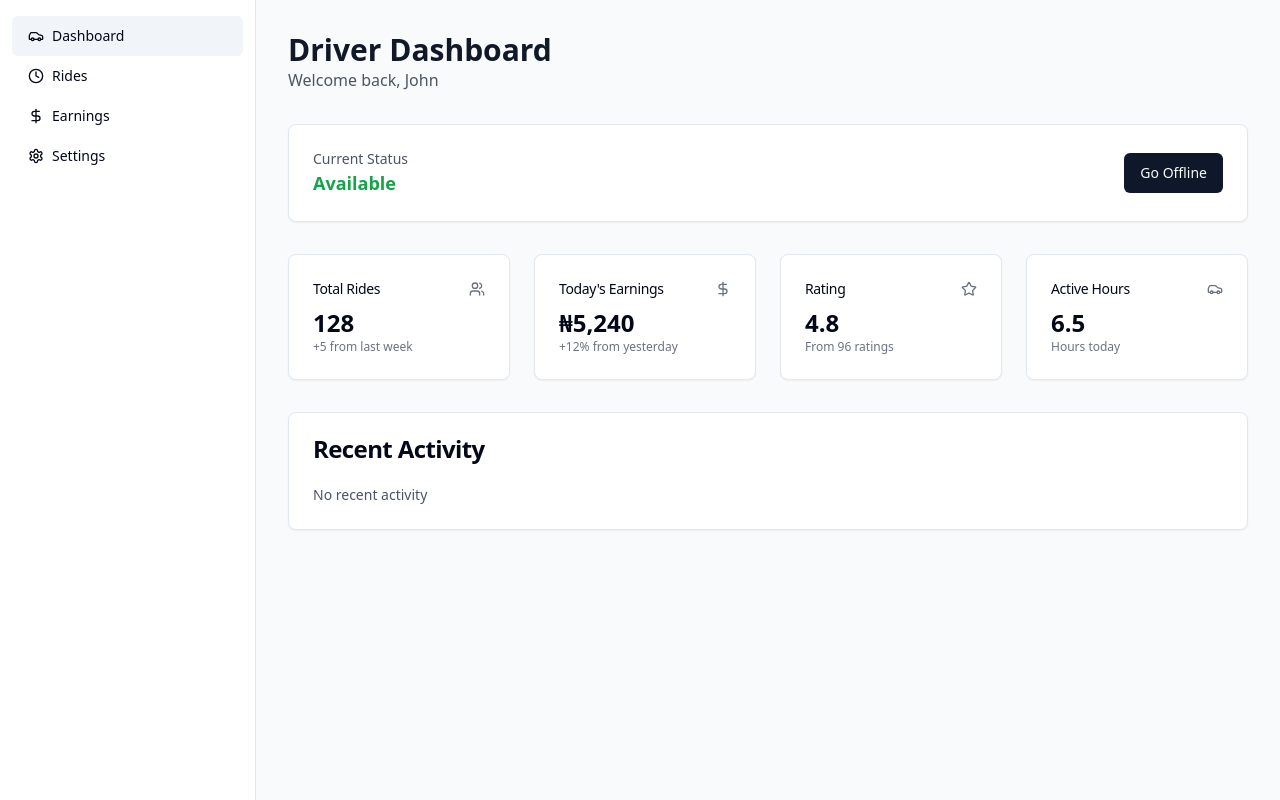
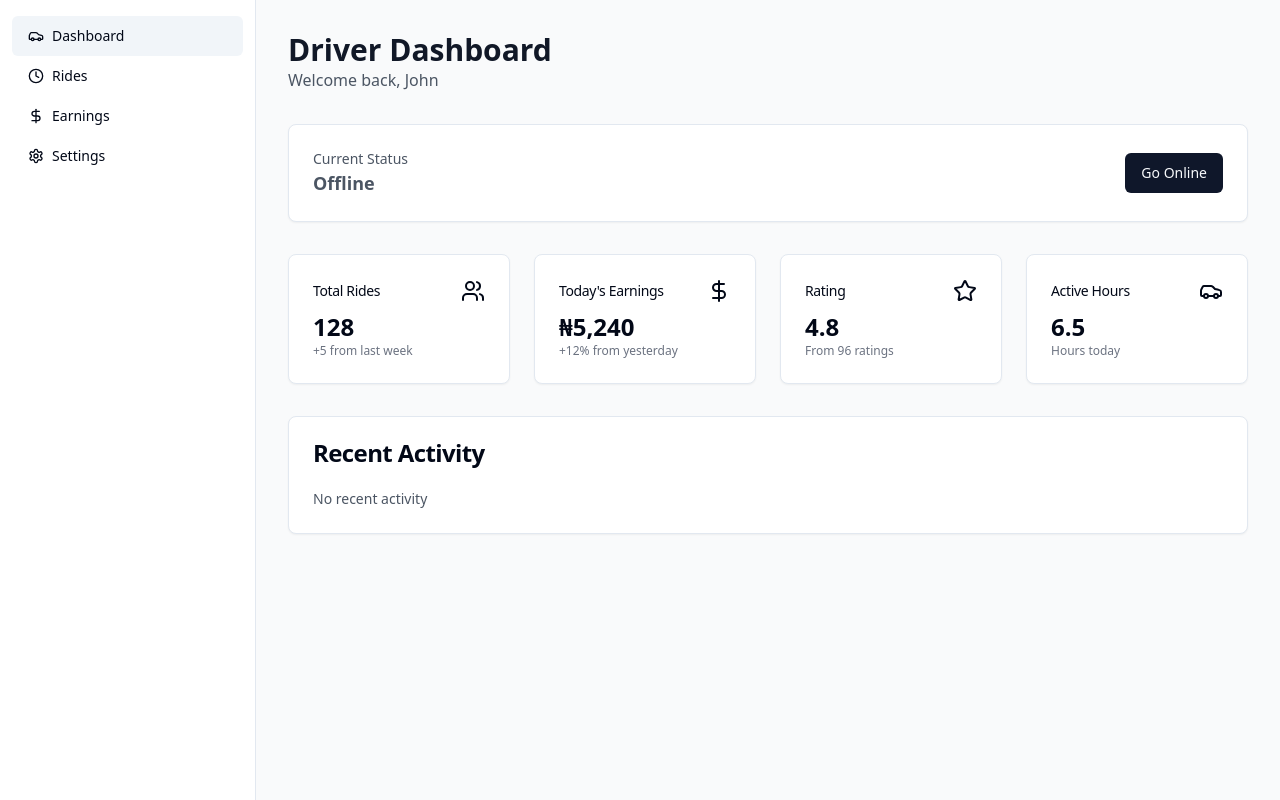
Before and after one commit to ebubechimdindu/canvas-creation-station, a React (Vite) app: page /driver/dashboard in a window 1280 px wide. Built offline with nearby package versions, Linux system fonts and the light colour scheme.

Commit message:
Implement the plan
The prompt was to implement the plan.

```diff
--- a/src/features/rides/ridesSlice.ts
+++ b/src/features/rides/ridesSlice.ts
@@ -8,6 +8,7 @@ interface RidesState {
   availableDrivers: Driver[];
   status: 'idle' | 'loading' | 'succeeded' | 'failed';
   error: string | null;
+  driverStatus: 'available' | 'offline' | 'busy';
 }
 
 const initialState: RidesState = {
@@ -16,6 +17,7 @@ const initialState: RidesState = {
   availableDrivers: [],
   status: 'idle',
   error: null,
+  driverStatus: 'offline',
 };
 
 const ridesSlice = createSlice({
@@ -38,9 +40,12 @@ const ridesSlice = createSlice({
         ride.payment.confirmedAt = new Date().toISOString();
       }
     },
-    setError: (state, action: PayloadAction<string>) => {
+    setError: (state, action: PayloadAction<string | null>) => {
       state.error = action.payload;
-      state.status = 'failed';
+      state.status = action.payload ? 'failed' : 'idle';
+    },
+    updateDriverStatus: (state, action: PayloadAction<'available' | 'offline' | 'busy'>) => {
+      state.driverStatus = action.payload;
     },
   },
 });
@@ -50,6 +55,8 @@ export const {
   addToHistory,
   updateDrivers,
   markPaymentReceived,
-  setError
+  setError,
+  updateDriverStatus
 } = ridesSlice.actions;
+
 export default ridesSlice.reducer;
--- a/src/pages/driver/Dashboard.tsx
+++ b/src/pages/driver/Dashboard.tsx
@@ -1,19 +1,58 @@
 
+import { useEffect, useState } from "react";
 import { useToast } from "@/hooks/use-toast";
 import DriverSidebar from "@/components/driver/DriverSidebar";
 import { Button } from "@/components/ui/button";
 import { Card, CardContent, CardHeader, CardTitle } from "@/components/ui/card";
 import { Car, DollarSign, Star, Users } from "lucide-react";
+import { useAppDispatch, useAppSelector } from "@/hooks/redux";
+import { setError, updateDriverStatus } from "@/features/rides/ridesSlice";
+import { Skeleton } from "@/components/ui/skeleton";
 
 const DriverDashboard = () => {
   const { toast } = useToast();
+  const dispatch = useAppDispatch();
+  const [isLoading, setIsLoading] = useState(true);
+  const { error, driverStatus } = useAppSelector((state) => state.rides);
+
+  useEffect(() => {
+    // Simulate initial data loading
+    const timer = setTimeout(() => {
+      setIsLoading(false);
+    }, 1000);
+
+    return () => clearTimeout(timer);
+  }, []);
 
   const toggleAvailability = () => {
+    const newStatus = driverStatus === 'available' ? 'offline' : 'available';
+    dispatch(updateDriverStatus(newStatus));
     toast({
       title: "Status Updated",
-      description: "Your availability status has been updated",
+      description: `You are now ${newStatus}`,
     });
   };
+
+  if (error) {
+    return (
+      <div className="flex h-screen bg-gray-50">
+        <DriverSidebar />
+        <main className="flex-1 p-8">
+          <div className="text-center space-y-4">
+            <h2 className="text-2xl font-bold text-red-600">Error Loading Dashboard</h2>
+            <p className="text-gray-600">{error}</p>
+            <Button
+              onClick={() => dispatch(setError(null))}
+              variant="outline"
+              className="hover:bg-red-50"
+            >
+              Try Again
+            </Button>
+          </div>
+        </main>
+      </div>
+    );
+  }
 
   return (
     <div className="flex h-screen bg-gray-50">
@@ -33,10 +72,22 @@ const DriverDashboard = () => {
               <div className="flex items-center justify-between">
                 <div>
                   <p className="text-sm font-medium text-gray-600">Current Status</p>
-                  <p className="text-lg font-semibold text-green-600">Available</p>
+                  {isLoading ? (
+                    <Skeleton className="h-6 w-24" />
+                  ) : (
+                    <p className={`text-lg font-semibold ${
+                      driverStatus === 'available' ? 'text-green-600' : 'text-gray-600'
+                    }`}>
+                      {driverStatus === 'available' ? 'Available' : 'Offline'}
+                    </p>
+                  )}
                 </div>
-                <Button onClick={toggleAvailability}>
-                  Go Offline
+                <Button
+                  onClick={toggleAvailability}
+                  disabled={isLoading}
+                  className="hover:scale-105 transition-transform duration-200"
+                >
+                  {driverStatus === 'available' ? 'Go Offline' : 'Go Online'}
                 </Button>
               </div>
             </CardContent>
@@ -44,49 +95,41 @@ const DriverDashboard = () => {
 
           {/* Stats Grid */}
           <div className="grid gap-6 sm:grid-cols-2 lg:grid-cols-4">
-            <Card>
+            {['Total Rides', "Today's Earnings", 'Rating', 'Active Hours'].map((stat, index) => (
+              <Card key={stat} className="animate-fade-in" style={{ animationDelay: `${index * 100}ms` }}>
                 <CardHeader className="flex flex-row items-center justify-between pb-2 space-y-0">
-                <CardTitle className="text-sm font-medium">Total Rides</CardTitle>
-                <Users className="w-4 h-4 text-gray-500" />
+                  <CardTitle className="text-sm font-medium">{stat}</CardTitle>
+                  {[<Users />, <DollarSign />, <Star />, <Car />][index]}
                 </CardHeader>
                 <CardContent>
-                <div className="text-2xl font-bold">128</div>
-                <p className="text-xs text-gray-500">+5 from last week</p>
+                  {isLoading ? (
+                    <>
+                      <Skeleton className="h-8 w-24 mb-2" />
+                      <Skeleton className="h-4 w-32" />
+                    </>
+                  ) : (
+                    <>
+                      <div className="text-2xl font-bold">
+                        {[
+                          "128",
+                          "₦5,240",
+                          "4.8",
+                          "6.5"
+                        ][index]}
+                      </div>
+                      <p className="text-xs text-gray-500">
+                        {[
+                          "+5 from last week",
+                          "+12% from yesterday",
+                          "From 96 ratings",
+                          "Hours today"
+                        ][index]}
+                      </p>
+                    </>
+                  )}
                 </CardContent>
               </Card>
-
-            <Card>
-              <CardHeader className="flex flex-row items-center justify-between pb-2 space-y-0">
-                <CardTitle className="text-sm font-medium">Today's Earnings</CardTitle>
-                <DollarSign className="w-4 h-4 text-gray-500" />
-              </CardHeader>
-              <CardContent>
-                <div className="text-2xl font-bold">₦5,240</div>
-                <p className="text-xs text-gray-500">+12% from yesterday</p>
-              </CardContent>
-            </Card>
-
-            <Card>
-              <CardHeader className="flex flex-row items-center justify-between pb-2 space-y-0">
-                <CardTitle className="text-sm font-medium">Rating</CardTitle>
-                <Star className="w-4 h-4 text-gray-500" />
-              </CardHeader>
-              <CardContent>
-                <div className="text-2xl font-bold">4.8</div>
-                <p className="text-xs text-gray-500">From 96 ratings</p>
-              </CardContent>
-            </Card>
-
-            <Card>
-              <CardHeader className="flex flex-row items-center justify-between pb-2 space-y-0">
-                <CardTitle className="text-sm font-medium">Active Hours</CardTitle>
-                <Car className="w-4 h-4 text-gray-500" />
-              </CardHeader>
-              <CardContent>
-                <div className="text-2xl font-bold">6.5</div>
-                <p className="text-xs text-gray-500">Hours today</p>
-              </CardContent>
-            </Card>
+            ))}
           </div>
 
           {/* Recent Activity */}
@@ -95,10 +138,17 @@ const DriverDashboard = () => {
               <CardTitle>Recent Activity</CardTitle>
             </CardHeader>
             <CardContent>
+              {isLoading ? (
                 <div className="space-y-4">
-                {/* We'll implement the activity list in the next iteration */}
+                  {[1, 2, 3].map((i) => (
+                    <Skeleton key={i} className="h-12 w-full" />
+                  ))}
+                </div>
+              ) : (
+                <div className="space-y-4">
                   <p className="text-sm text-gray-600">No recent activity</p>
                 </div>
+              )}
             </CardContent>
           </Card>
         </div>
```
Lines whose indentation alone changed are shown as unchanged.
